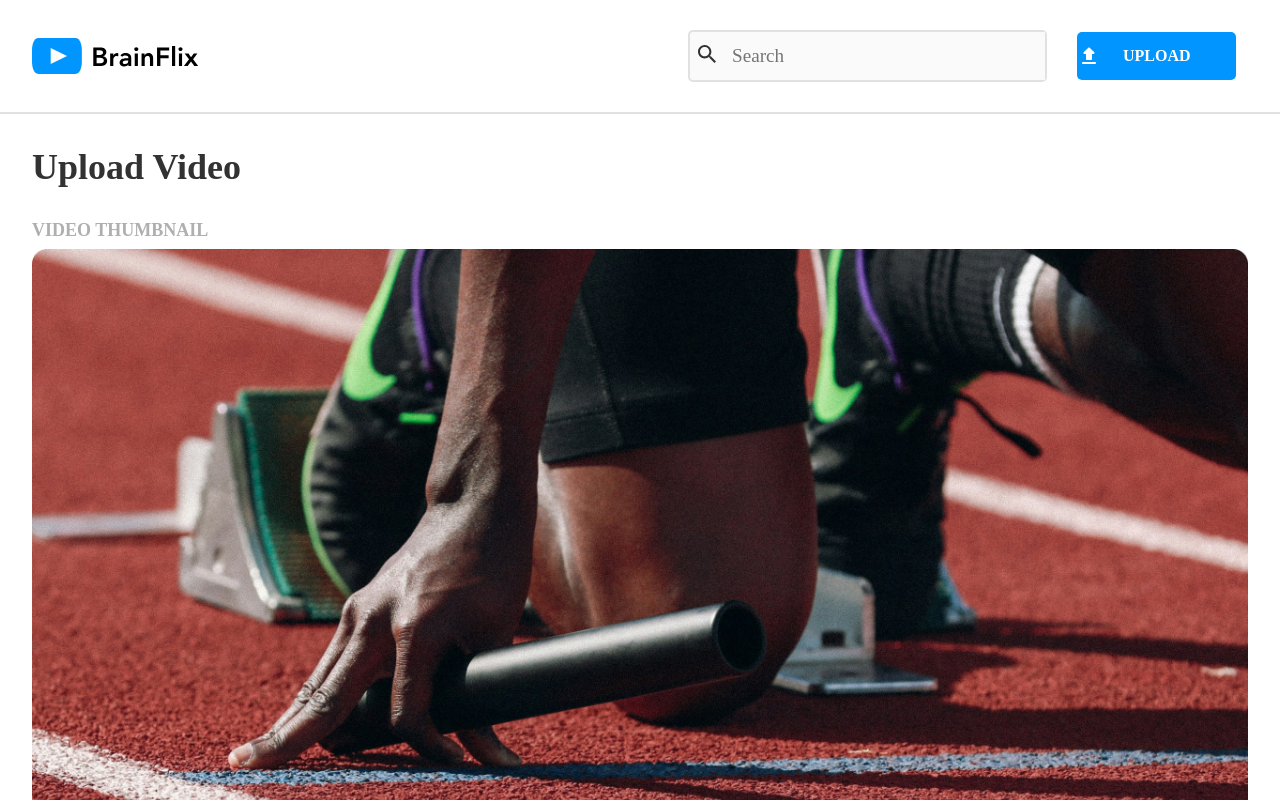
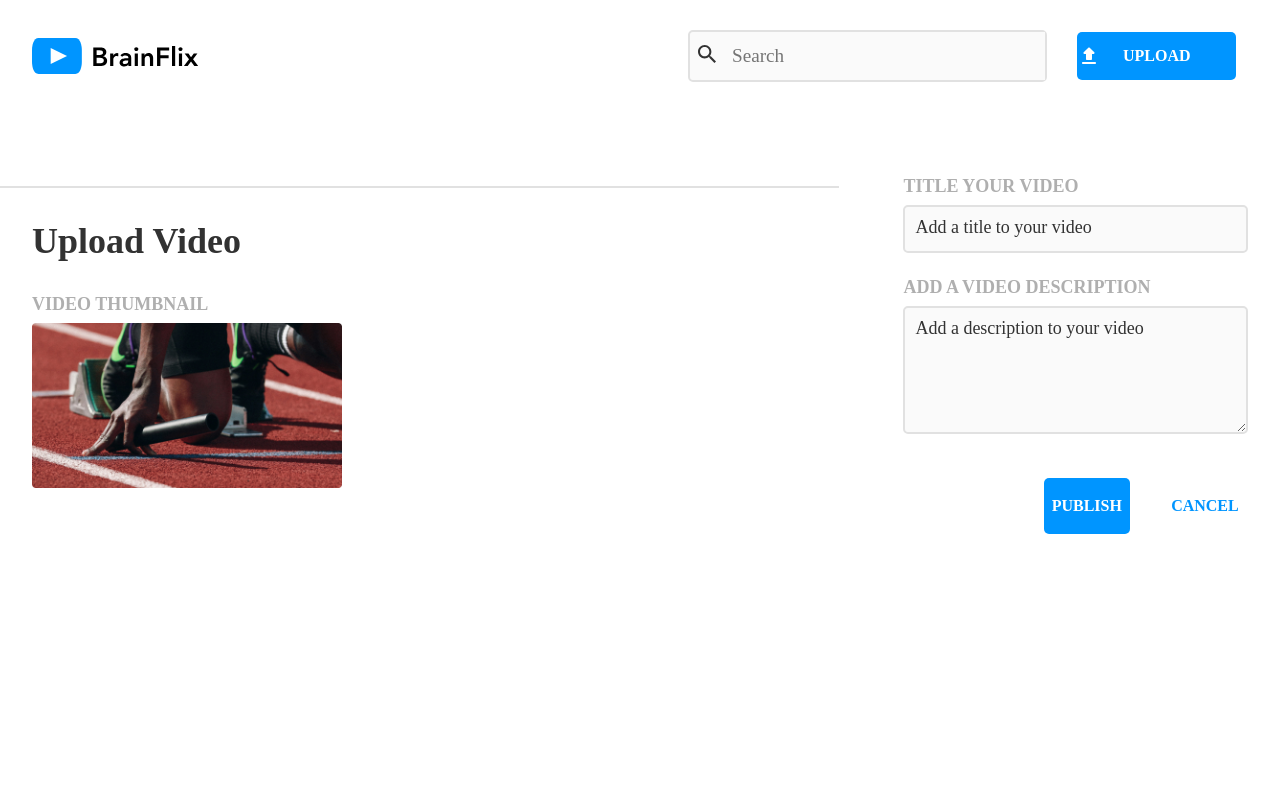
Before and after one commit to cscrim/courtney-scrimshaw-brainflix, a React (Vite) app: page /uploads in a window 1280 px wide. Shown: the top 800 px of the page. Built offline with nearby package versions, Linux system fonts and the light colour scheme; a web font is replaced by a local one.

Commit message:
updating upload page for tablet and desktop media queries

```diff
--- a/src/components/Thumbnails/Thumbnails.jsx
+++ b/src/components/Thumbnails/Thumbnails.jsx
@@ -2,6 +2,7 @@ import "./Thumbnails.scss";
 
 
 function Thumbnails({ videos, setSelected }) {
+
   return (
     <div className="thumbnails">
       <div className="thumbnails__heading">
--- a/src/components/UploadForm/UploadForm.jsx
+++ b/src/components/UploadForm/UploadForm.jsx
@@ -27,8 +27,10 @@ function UploadForm() {
 
   return (
     <div className="upload-form__container">
+      <div className="desktop-wrapper">
       <div className="upload__title-image">
         <h2>Upload Video</h2>
+        <div className="upload__thumbnail-content">
         <div className="upload__img">
           <h3>VIDEO THUMBNAIL</h3>
           <img
@@ -36,11 +38,13 @@ function UploadForm() {
             alt="thumbnail-img"
             className="upload-thumbnail"
           />
+          </div>
         </div>
       </div>
 
       <div className="upload__form-container">
         <form className="form" onSubmit={handleSubmit}>
+          <div className="form__fields">
           <div className="form__title">
             <label htmlFor="videoTitle">TITLE YOUR VIDEO</label>
             <input
@@ -62,6 +66,8 @@ function UploadForm() {
               onChange={handleDescription}
             ></textarea>
           </div>
+          </div>
+
           <div className="form__buttons">
             <button type="submit" className="publish-button">
               PUBLISH
@@ -71,6 +77,7 @@ function UploadForm() {
             </Link>
           </div>
         </form>
+        </div>
       </div>
     </div>
   );
--- a/src/components/UploadForm/UploadForm.scss
+++ b/src/components/UploadForm/UploadForm.scss
@@ -1,4 +1,13 @@
 @use '../../styles/partials/variables' as *;
+
+.desktop-wrapper {
+    @include desktop {
+        display: flex;
+        align-items: center;
+        justify-content: center;
+        gap: 2rem;
+    }
+}
 
 .upload__title-image {
     border-top: 2px solid $secondary-grey;
@@ -7,12 +16,20 @@
     padding-left: 2rem;
     padding-right: 2rem;
 
+    .upload__thumbnail-content {
+        @include desktop {
+            width: 40%;
+        }
+    }
+
+
     h2 {
         margin-top: 2rem;
         font-size: 2.25rem;
         font-weight: 700;
         color: $primary-black;
         padding-bottom: 2rem;
+
     }
 
     .upload__img {
@@ -35,6 +52,10 @@
     display: flex;
     flex-direction: column;
     padding: 0 2rem 0 2rem;
+
+    @include desktop {
+        width: 50%;
+    }
 
     .form {
         display: flex;
@@ -94,6 +115,11 @@
     gap: 2rem;
     margin-top: 1rem;
 
+    @include tablet {
+        flex-direction: row;
+        justify-content: flex-end;
+    }
+
     .publish-button {
         width: 100%;
         height: 3.5rem;
@@ -104,6 +130,10 @@
         font-size: 1rem;
         font-weight: 600;
         cursor: pointer;
+
+        @include tablet {
+            width: 25%;
+        }
     }
 
     .cancel-button {
@@ -111,6 +141,13 @@
         color: $primary-blue;
         font-weight: 600;
         font-size: 1rem;
+
+        @include tablet {
+            width: 25%;
+            align-items: center;
+            justify-content: center;
+            display: flex;
+        }
     }
 
 }
--- a/src/styles/partials/_variables.scss
+++ b/src/styles/partials/_variables.scss
@@ -10,7 +10,7 @@ $secondary-grey: #E1E1E1;
 $secondary-white: #FAFAFA;
 
 $breakpoint-tablet: 768px;
-$breakpoint-desktop: 1200px;
+$breakpoint-desktop: 1280px;
 
 
 @mixin tablet {
```
